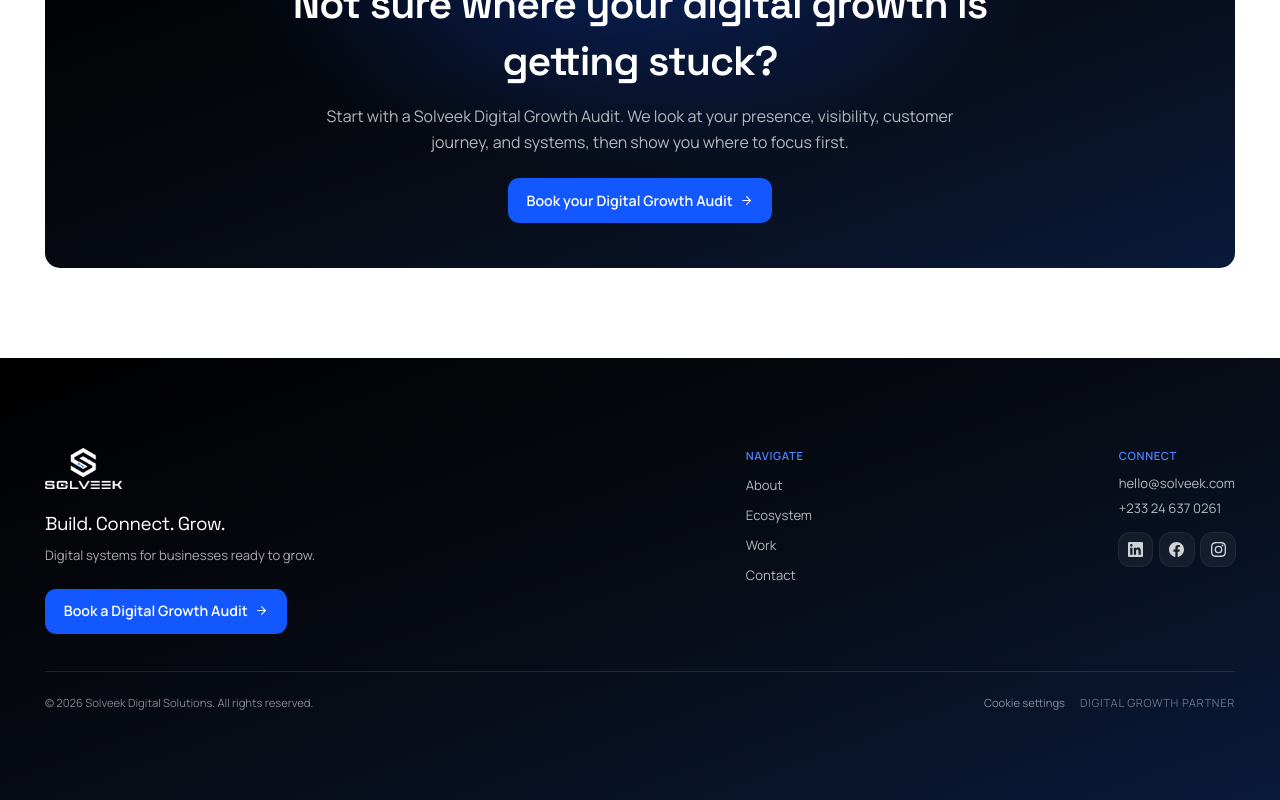
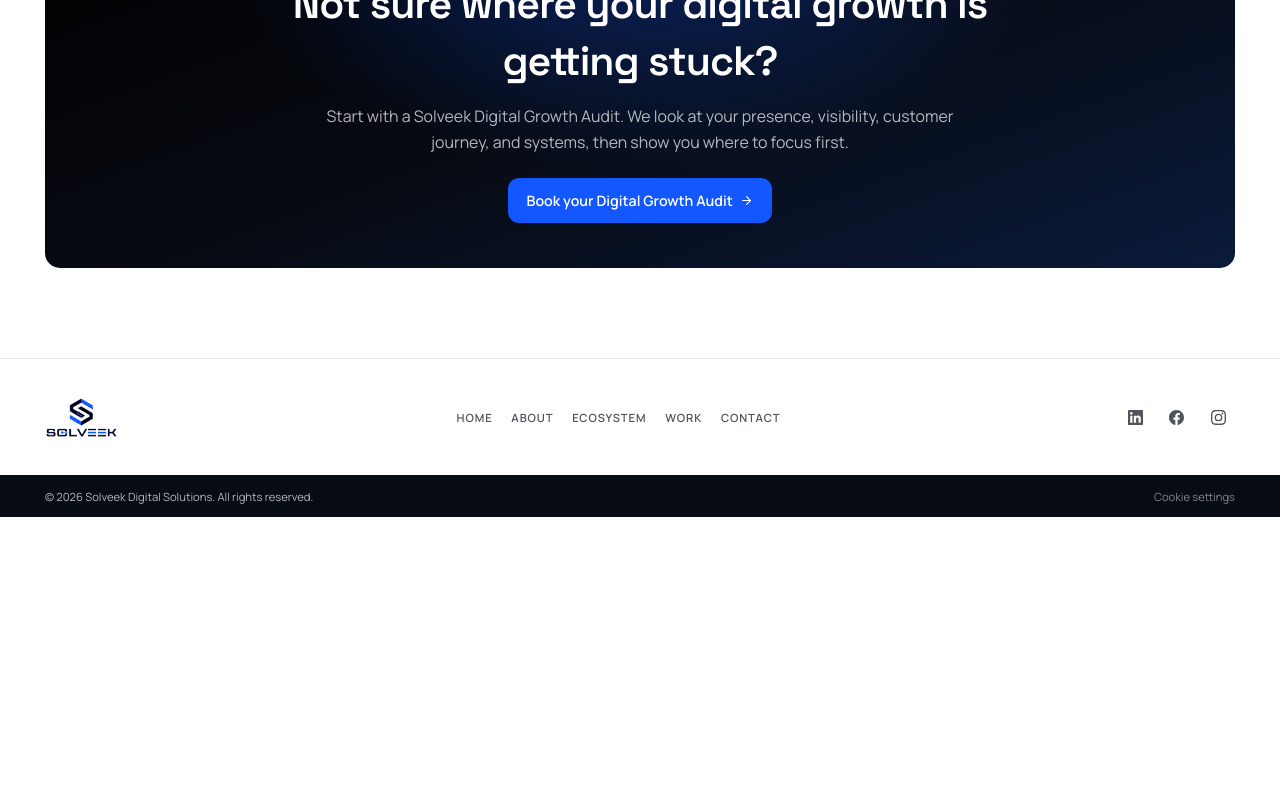
Before and after one commit to eliroy-del/solveek, a Next.js app: page / in a window 1280 px wide. Shown: the part 2851-3651 px from the top of the page. After the commit the page ends 3368 px from the top, so only its background shows below. Built offline with nearby package versions, Linux system fonts and the light colour scheme; no server answers; the database is empty.

Commit message:
Restyle site footer to a light bar with navy rights strip.
Drop Digital Growth Partner from the footer across all pages.

```diff
--- a/src/components/layout/footer.tsx
+++ b/src/components/layout/footer.tsx
@@ -1,78 +1,45 @@
 import Link from "next/link";
 import { Logo } from "@/components/layout/logo";
 import { CookieSettingsButton } from "@/components/analytics/cookie-settings-button";
-import { CtaButton } from "@/components/ui/cta-button";
 import { SocialIconLinks } from "@/components/ui/social-icons";
-import { BRAND } from "@/constants/brand";
-import { footerNav } from "@/constants/navigation";
+import { mainNav } from "@/constants/navigation";
 import { SITE } from "@/constants/site";
+
+const footerLinks = [{ label: "Home", href: "/" }, ...mainNav] as const;
 
 export function Footer() {
   return (
-    <footer className="gradient-navy text-white">
-      <div className="container-premium section-padding">
-        <div className="grid gap-10 lg:grid-cols-[1.4fr_0.7fr_auto] lg:items-start lg:gap-12">
-          <div>
-            <Logo variant="light" size="footer" />
-            <p className="mt-4 font-heading text-xl tracking-tight text-white">
-              {SITE.tagline}
-            </p>
-            <p className="mt-2 max-w-sm text-sm leading-relaxed text-white/65">
-              Digital systems for businesses ready to grow.
-            </p>
-            <div className="mt-6">
-              <CtaButton href={BRAND.primaryCta.href} showArrow>
-                {BRAND.primaryCta.label}
-              </CtaButton>
-            </div>
-          </div>
+    <footer className="border-t border-border bg-white">
+      <div className="container-premium flex flex-col gap-6 py-8 md:flex-row md:items-center md:justify-between md:gap-8 md:py-10">
+        <Logo variant="color" size="footer" />
 
-          <div>
-            <p className="eyebrow mb-3 text-cyan">Navigate</p>
-            <ul className="space-y-2">
-              {footerNav.primary.map((link) => (
-                <li key={link.href}>
+        <nav
+          className="flex flex-wrap items-center gap-x-5 gap-y-2 md:justify-center"
+          aria-label="Footer"
+        >
+          {footerLinks.map((link) => (
             <Link
+              key={link.href}
               href={link.href}
-                    className="text-sm text-white/70 transition-ui hover:text-white"
+              className="text-xs font-semibold uppercase tracking-[0.08em] text-navy/70 transition-ui hover:text-royal"
             >
               {link.label}
             </Link>
-                </li>
           ))}
-            </ul>
+        </nav>
+
+        <SocialIconLinks
+          className="md:justify-end"
+          linkClassName="inline-flex size-9 items-center justify-center rounded-lg text-navy/70 transition-ui hover:bg-surface hover:text-royal"
+        />
       </div>
 
-          <div>
-            <p className="eyebrow mb-3 text-cyan">Connect</p>
-            <a
-              href={`mailto:${SITE.email}`}
-              className="block text-sm text-white/70 transition-ui hover:text-white"
-            >
-              {SITE.email}
-            </a>
-            <a
-              href={`tel:${SITE.phone.replace(/\s/g, "")}`}
-              className="mt-1.5 block text-sm text-white/70 transition-ui hover:text-white"
-            >
-              {SITE.phone}
-            </a>
-            <div className="mt-4">
-              <SocialIconLinks linkClassName="inline-flex size-9 items-center justify-center rounded-lg bg-white/5 text-white/80 ring-1 ring-white/10 transition-ui hover:bg-white/10 hover:text-white" />
-            </div>
-          </div>
-        </div>
-
-        <div className="mt-10 flex flex-col gap-2 border-t border-white/10 pt-6 text-xs text-white/50 sm:flex-row sm:items-center sm:justify-between">
-          <p>
+      <div className="bg-navy">
+        <div className="container-premium flex flex-col items-center justify-center gap-2 py-3.5 text-center sm:flex-row sm:justify-between sm:text-left">
+          <p className="text-xs text-white/70">
             © {new Date().getFullYear()} {SITE.legalName}. All rights reserved.
           </p>
-          <div className="flex flex-wrap items-center gap-x-4 gap-y-1">
-            <CookieSettingsButton />
-            <p className="uppercase tracking-[0.06em] text-white/40">
-              {SITE.category}
-            </p>
-          </div>
+          <CookieSettingsButton className="cursor-pointer text-xs text-white/50 transition-ui hover:text-white/80" />
         </div>
       </div>
     </footer>
```
Lines whose indentation alone changed are shown as unchanged.
